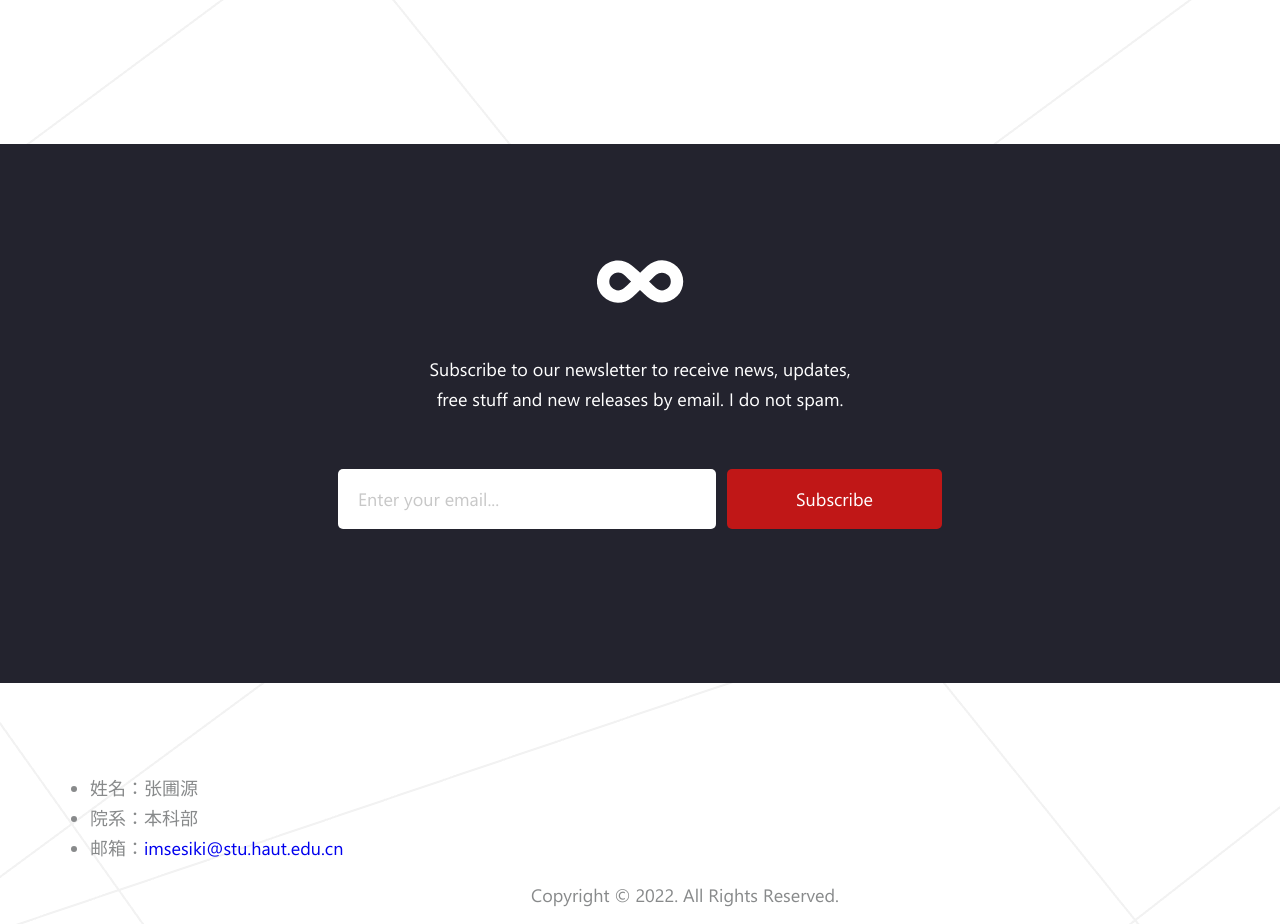
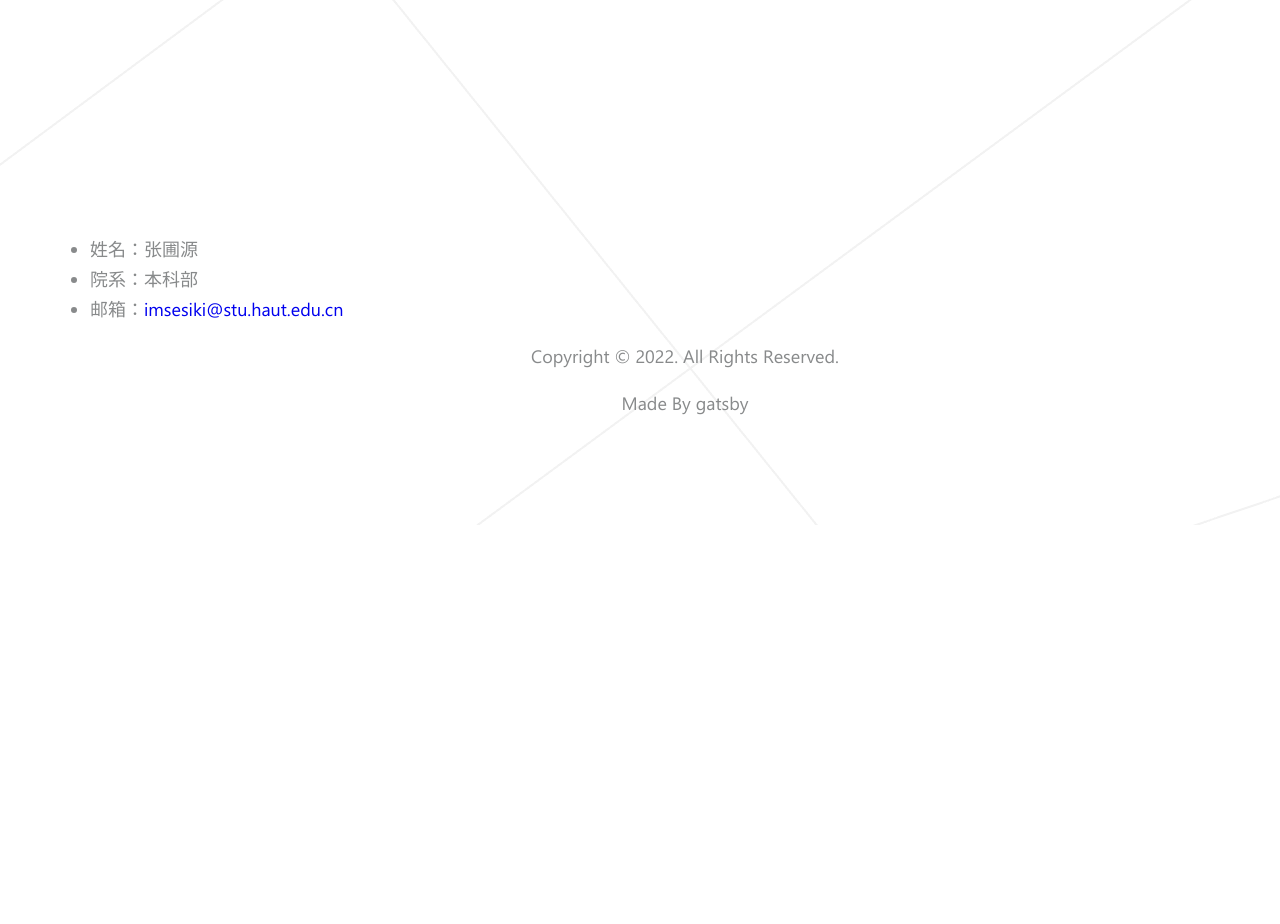
Before and after one commit to puyuanzhang/puyuanzhang.github.io, a plain HTML site: page index.html in a window 1280 px wide. Shown: the part 4714-5638 px from the top of the page. After the commit the page ends 5239 px from the top, so only its background shows below. Drawn offline with nearby package versions, Linux system fonts and the light colour scheme.

Commit message:
second commit

```diff
--- a/index.html
+++ b/index.html
@@ -151,31 +151,6 @@
       </div>
     </section>
 
-
-    <!-- SIGN UP -->
-    <section id="page-signup" class="section">
-      <div class="site-inner">
-
-      <svg xmlns="http://www.w3.org/2000/svg" xmlns:xlink="http://www.w3.org/1999/xlink" version="1.1" id="icon-infinity" x="0px" y="0px" viewBox="0 12 50 26" enable-background="new 0 12 50 26" xml:space="preserve" class=" iconic-injected-svg inject-me">
-        <path id="icon" fill-rule="evenodd" clip-rule="evenodd" d="M24.8,20c1.4-1.4,2.8-2.7,4.1-3.9c5.2-4.6,12.5-4.4,17.2,0.4  c4.6,4.7,4.6,12.2,0,16.9c-4.7,4.8-12,5-17.2,0.4c-1.4-1.2-2.7-2.5-4.2-3.9c-1.5,1.4-2.9,2.8-4.4,4.1c-5.1,4.4-12.3,4.2-16.9-0.5  c-4.5-4.6-4.6-12-0.3-16.7c4.5-4.8,11.8-5.3,16.9-1C21.7,17,23.1,18.5,24.8,20z M19.6,25c-1.6-1.5-2.8-2.8-4.1-3.9  c-2.3-1.9-5.2-1.6-7.1,0.5c-1.8,2-1.8,5,0.1,6.9c1.9,2,4.9,2.2,7.1,0.3C17,27.7,18.1,26.4,19.6,25z M29.9,25c1.5,1.4,2.7,2.7,4,3.8  c2.3,1.9,5.2,1.7,7.1-0.3c1.8-1.9,1.9-4.9,0.1-6.9c-1.8-2-4.9-2.3-7.1-0.5C32.6,22.2,31.5,23.5,29.9,25z"></path>
-      </svg>
-
-      <p class="copy-02">Subscribe to our newsletter to receive news, updates, free stuff and new releases by email. I do not spam.</p>
-
-
-      <div class="signup-form">
-        <form id="subscribe" action="js/process.php" method="POST">
-          <input type="email" name="email" id="email" placeholder="Enter your email..." required>
-          <button type="submit" class="button main" id="submit-form">Subscribe</button>
-          <div class="form-result"></div>
-        </form>
-      </div>
-
-
-      </div>
-    </section>
-
-
     <!-- FOOTER -->
     <section id="page-footer">
       <ul class="copy-02">
```
